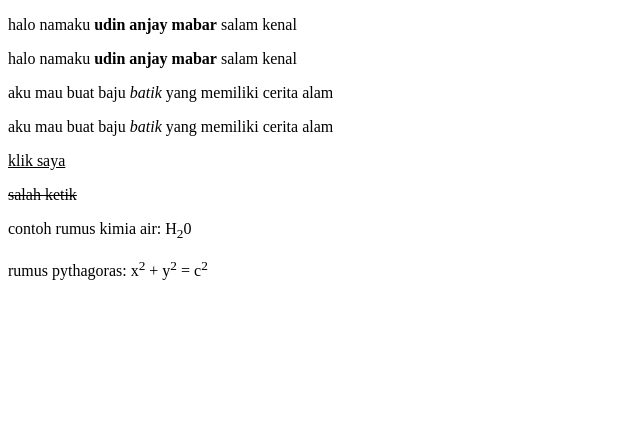
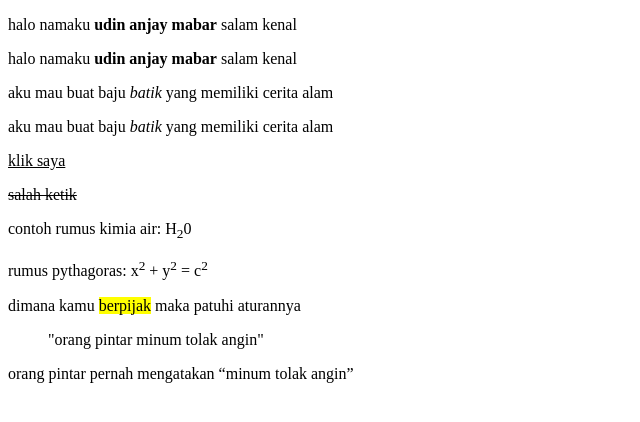
Before and after one commit to HEXS1010/learn, a plain HTML site: page html/format-text/index.html in a window 1280 px wide. Shown: the whole page, without its empty margins (0-640 px from the left). Drawn offline with Linux system fonts and the light colour scheme.

Commit message:
balajar blockquote, mark dan q selesai, format text selesai

```diff
--- a/html/format-text/index.html
+++ b/html/format-text/index.html
@@ -26,5 +26,15 @@
     <p>rumus pythagoras: x<sup>2</sup> + y<sup>2</sup> = c<sup>2</sup></p>
     <!-- kalau ini buat yang matematika atau kimia yah bisa buat apa aja -->
     <!-- kalau sub turun kalau sup naik -->
+
+    <!-- membuat highlight dan blok kutipan -->
+     <p>dimana kamu <mark>berpijak</mark> maka patuhi aturannya</p>
+
+     <blockquote>
+        "orang pintar minum tolak angin"
+     </blockquote>
+
+     <p> orang pintar pernah mengatakan <q>minum tolak angin</q></p>
+     <!-- kalau blockquote itu untuk kutipan yang panjang, kalau q untuk kutipan pendek -->
   </body>
 </html>
```
